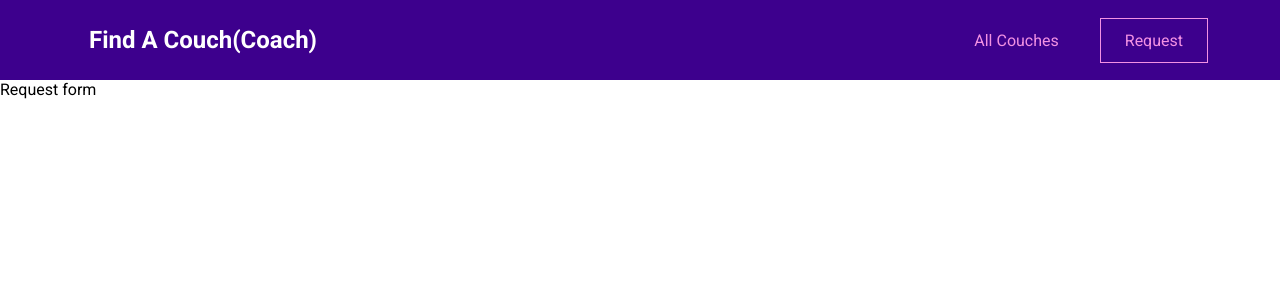
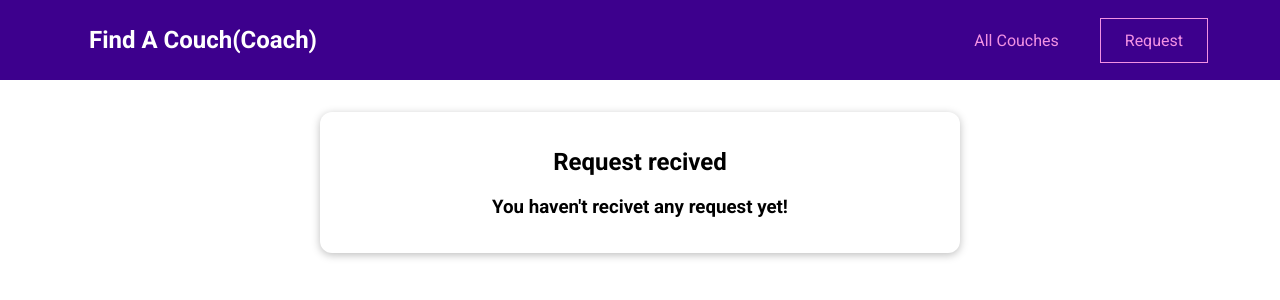
Before and after one commit to Mirthay/Find-a-Couch, a Vue app: page /request in a window 1280 px wide. Shown: the top 300 px of the page. Built offline with nearby package versions, Linux system fonts and the light colour scheme.

Commit message:
request list created

```diff
--- a/src/pages/Request/RequestList.vue
+++ b/src/pages/Request/RequestList.vue
@@ -1,5 +1,55 @@
 <template>
-  <div>
-    Request form
-  </div>
+  <section>
+    <base-card
+      ><header>
+        <h2>Request recived</h2>
+      </header>
+      <ul v-if="noRequests">
+        <request-item
+          v-for="req in requests"
+          :key="req.id"
+          :message="req.userMessage"
+          :email="req.userEmail"
+        >
+        </request-item>
+      </ul>
+      <h3 v-else>You haven't recivet any request yet!</h3>
+    </base-card>
+  </section>
 </template>
+
+<script>
+import RequestItem from '../../components/requests/RequestItem.vue';
+
+export default {
+  components: { RequestItem },
+  data() {
+    return {};
+  },
+  computed: {
+    requests() {
+      return this.$store.getters['requests/requests'];
+    },
+    noRequests() {
+      return this.$store.getters['requests/noRequests'];
+    }
+  }
+};
+</script>
+
+<style scoped>
+header {
+  text-align: center;
+}
+
+ul {
+  list-style: none;
+  margin: 2rem auto;
+  padding: 0;
+  max-width: 30rem;
+}
+
+h3 {
+  text-align: center;
+}
+</style>
```
